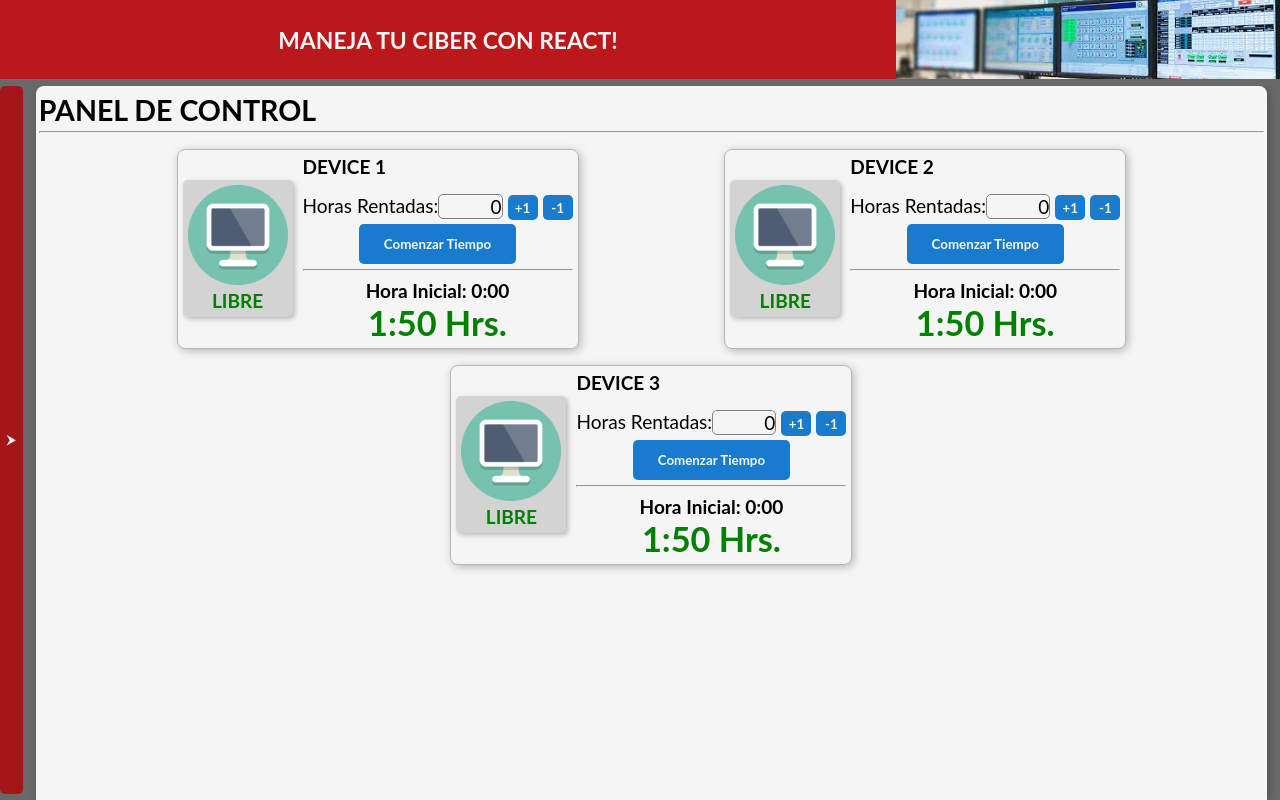
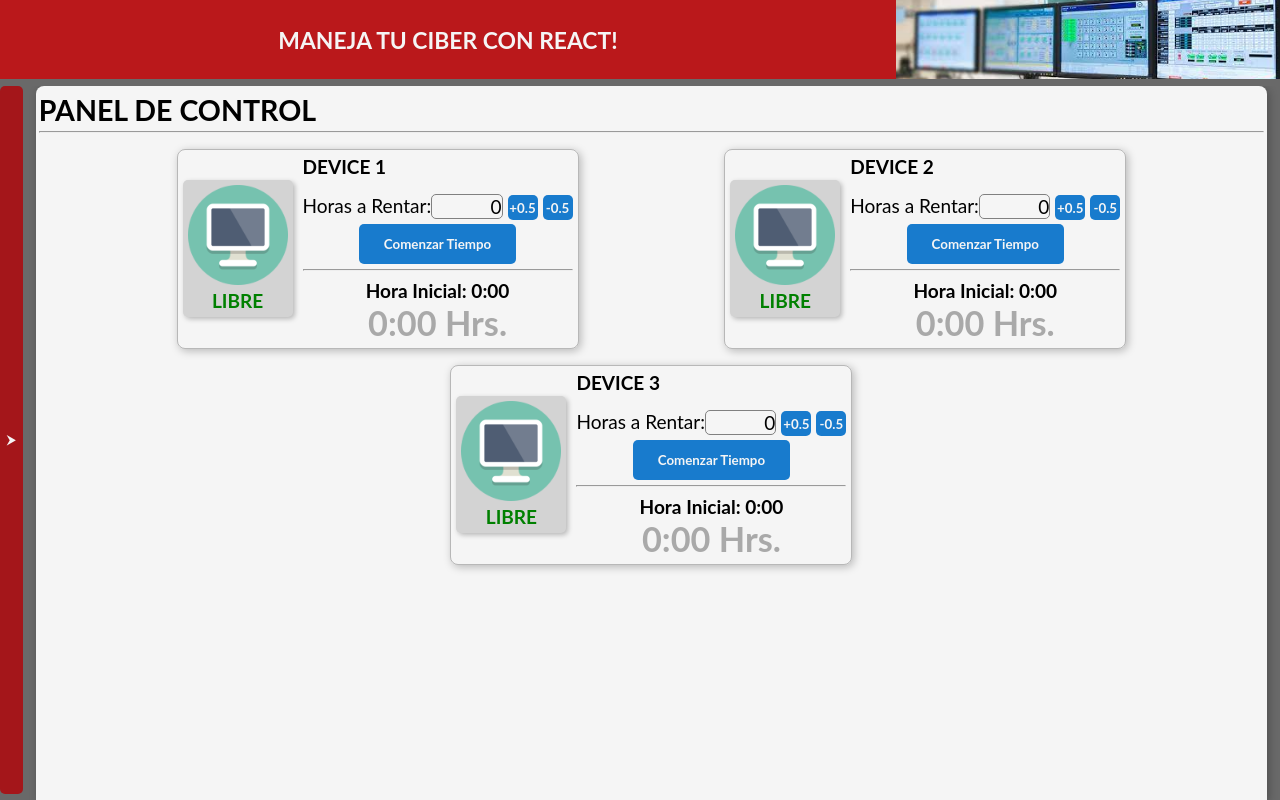
Before and after one commit to RaisedEel/react-ciber, a React (Create React App) app: page /panel in a window 1280 px wide. Built offline with nearby package versions, Linux system fonts and the light colour scheme; the HTML template or start-up script is replaced by a standard one.

Commit message:
Contador de tiempo funcionando. Los colores del contador cambian dependiendo el estado de la renta.

```diff
--- a/package.json
+++ b/package.json
@@ -3,6 +3,7 @@
   "version": "0.1.0",
   "private": true,
   "dependencies": {
+    "@reduxjs/toolkit": "^1.8.1",
     "@testing-library/jest-dom": "^5.16.4",
     "@testing-library/react": "^13.1.1",
     "@testing-library/user-event": "^13.5.0",
--- a/src/components/devices/DeviceItem.js
+++ b/src/components/devices/DeviceItem.js
@@ -6,21 +6,33 @@ import classes from './DeviceItem.module.css';
 
 function DeviceItem(props) {
   const [rentHours, setRentHours] = useState(0);
-  const [initialTime, setInitialTime] = useState({ isSet: false, hours: 0, minutes: 0 });
-  const [rentTime, setRentTime] = useState();
+  const [initialTime, setInitialTime] = useState({
+    isSet: false,
+    hours: 0,
+    minutes: 0,
+  });
+  const [rentTime, setRentTime] = useState(0);
 
-  // useEffect(() => {
-  //   const interval = setInterval(() => {
+  useEffect(() => {
+    const interval = setInterval(() => {
+      if (initialTime.isSet) {
+        setRentTime((previousTime) => previousTime + 1);
+      }
+    }, 1000);
 
-  //   }, 60000);
-
-  //   return () => {
-  //     clearInterval(interval);
-  //   }
-  // },[]);
+    return () => {
+      clearInterval(interval);
+    };
+  }, [initialTime.isSet]);
 
   const addHoursHandler = () => {
-    setRentHours((prevHrs) => prevHrs + 1);
+    setRentHours((prevHrs) => {
+      if (prevHrs < 99) {
+        return prevHrs + 0.5;
+      } else {
+        return prevHrs;
+      }
+    });
   };
 
   const removeHoursHandler = () => {
@@ -28,14 +40,22 @@ function DeviceItem(props) {
       if (prevHrs === 0) {
         return 0;
       }
-      return prevHrs - 1;
+
+      if (prevHrs <= Math.floor(rentTime / 60)) {
+        alert(
+          'Las horas a rentar no pueden ser menor a las horas de la renta actual.'
+        );
+        return prevHrs;
+      }
+
+      return prevHrs - 0.5;
     });
   };
 
   const startRentHandler = () => {
     const timezoneDiff = new Date().getTimezoneOffset() * 60000;
     const todayDate = new Date().getTime() - timezoneDiff;
-    setRentTime();
+    setRentTime(0);
     setInitialTime({
       isSet: true,
       hours: Math.floor((todayDate / (1000 * 60 * 60)) % 24),
@@ -44,24 +64,26 @@ function DeviceItem(props) {
   };
 
   const stopRentHandler = () => {
-    setInitialTime({isSet: false, hours: 0, minutes: 0 });
+    setRentTime(0);
+    setInitialTime({ isSet: false, hours: 0, minutes: 0 });
+    setRentHours(0);
   };
 
   return (
     <Card className={classes.device}>
       <div className={classes.badge}>
         <img src={device} alt={props.name} />
-        {!initialTime.isSet && <p className={classes.free}>LIBRE</p>}
-        {initialTime.isSet && <p className={classes.occupied}>EN USO</p>}
+        {!initialTime.isSet && <p className={classes.green}>LIBRE</p>}
+        {initialTime.isSet && <p className={classes.red}>EN USO</p>}
       </div>
       <div className={classes.content}>
         <h4>{props.name}</h4>
 
         <div className={classes.input}>
-          Horas Rentadas:<span>{rentHours}</span>
+          Horas a Rentar:<span>{rentHours}</span>
           <div className={classes['input-actions']}>
-            <button onClick={addHoursHandler}>+1</button>
-            <button onClick={removeHoursHandler}>-1</button>
+            <button onClick={addHoursHandler}>+0.5</button>
+            <button onClick={removeHoursHandler}>-0.5</button>
           </div>
         </div>
 
@@ -72,7 +94,9 @@ function DeviceItem(props) {
           {initialTime.isSet && (
             <Fragment>
               <button onClick={stopRentHandler}>Detener Tiempo</button>
-              <button className='red-button'>Cancelar</button>
+              <button className='red-button' onClick={stopRentHandler}>
+                Cancelar
+              </button>
             </Fragment>
           )}
         </div>
@@ -84,7 +108,25 @@ function DeviceItem(props) {
               ? '0' + initialTime.minutes
               : initialTime.minutes}
           </strong>
-          <p className={classes.timer}>1:50 Hrs.</p>
+          <p
+            className={`${classes.timer} ${
+              initialTime.isSet
+                ? rentHours === 0
+                  ? classes.blue
+                  : rentHours < rentTime / 60
+                  ? classes.red
+                  : rentHours - 0.2 < rentTime / 60
+                  ? classes.yellow
+                  : classes.green
+                : classes.gray
+            }`}
+          >
+            {Math.floor(rentTime / 60)}:
+            {Math.floor(rentTime % 60) < 10
+              ? '0' + Math.floor(rentTime % 60)
+              : Math.floor(rentTime % 60)}{' '}
+            Hrs.
+          </p>
         </div>
       </div>
     </Card>
--- a/src/components/devices/DeviceItem.module.css
+++ b/src/components/devices/DeviceItem.module.css
@@ -26,12 +26,24 @@
   text-align: center;
 }
 
-.occupied {
+.red {
   color: #ba181b;
 }
 
-.free {
+.green {
   color: green;
+}
+
+.yellow {
+  color: gold;
+}
+
+.blue {
+  color: #187bcd;
+}
+
+.gray {
+  color: darkgray;
 }
 
 .content {
@@ -74,7 +86,6 @@
 }
 
 .timer {
-  color: green;
   font-size: 1.8rem;
   font-weight: 700;
   width: 100%;
```
Also changed, not shown: 1 other file (tests, documents, lock files or other folders).
